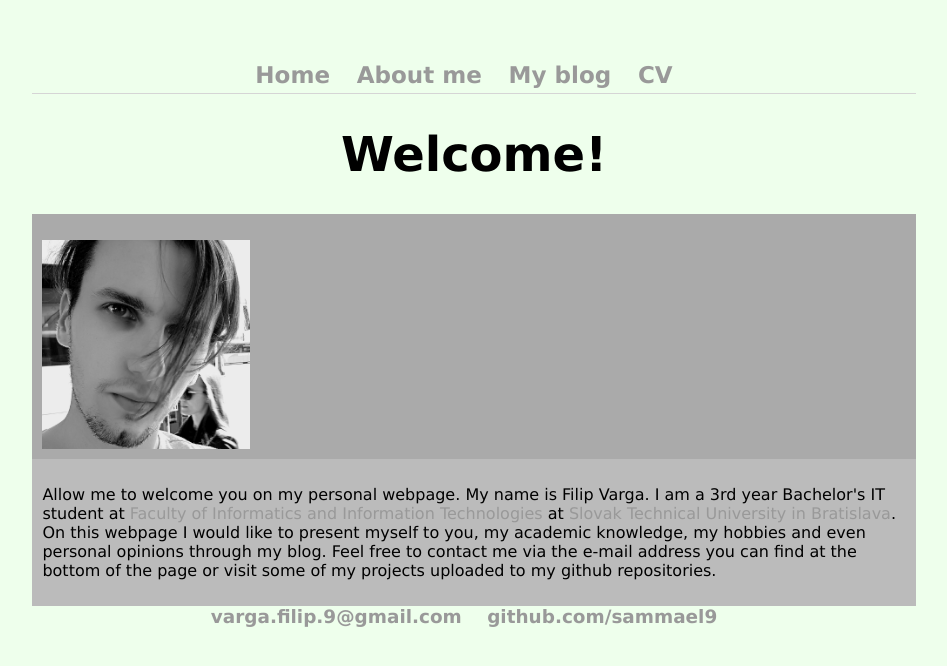
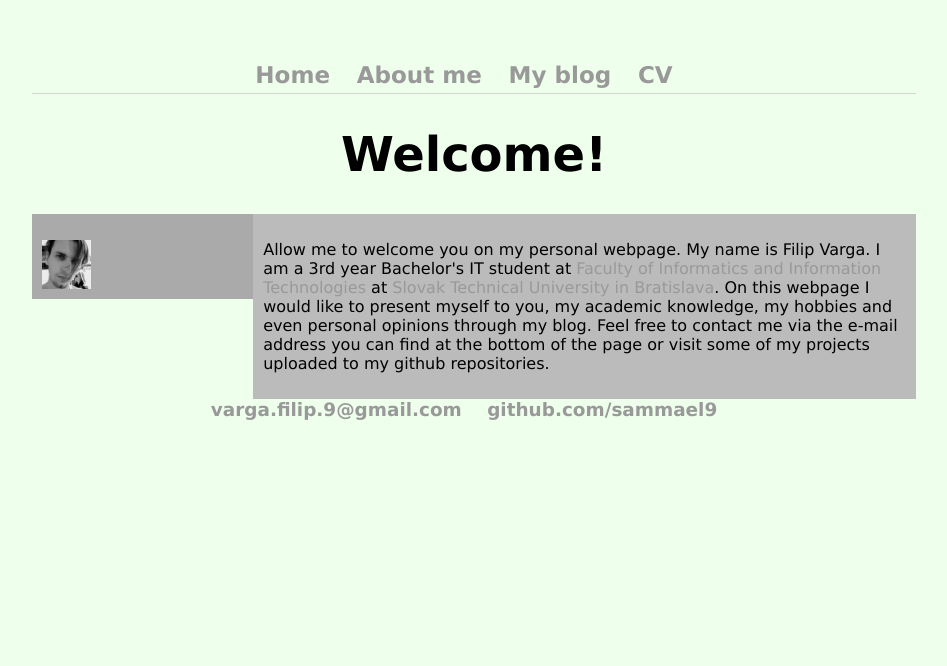
Before and after one commit to sammael9/sammael9.github.io, a Jekyll site: the page built from index.html, in a window 1280 px wide. Shown: the top 666 px of the page, without its empty margins (166-1113 px from the left). Built offline with Jekyll 4.4.1, drawn with Linux system fonts in a browser that asks for light colours.

Commit message:
Update main.css

```diff
--- a/css/main.css
+++ b/css/main.css
@@ -73,13 +73,13 @@
     float: left;
     padding: 10px;
 }
-.column left {
+.left {
   width: 25%;
 }
-.column right {
+.right {
   width: 75%;
 }
-row:after {
+.row:after {
     content: "";
     display: table;
 }
```
